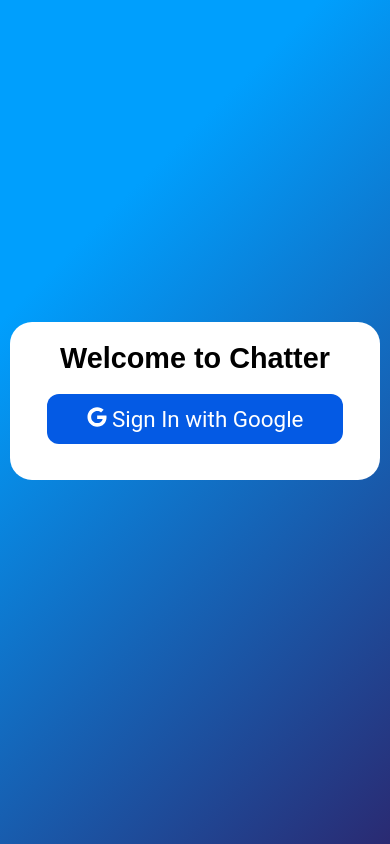
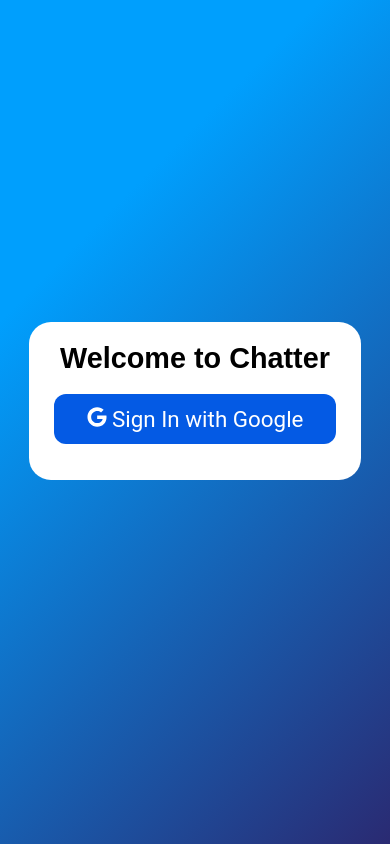
Before and after one commit to nikolamirilo/Chatter, a React (Create React App) app: page / in a window 390 px wide. Built offline with nearby package versions, Linux system fonts and the light colour scheme; no server answers.

Commit message:
small fixes

```diff
--- a/src/App.css
+++ b/src/App.css
@@ -158,20 +158,29 @@
 }
 @media (max-width: 1268px) {
   #login-card {
-    width: 70vw;
+    width: 50vw;
   }
 
   .login-button {
     width: 60%;
   }
 }
-@media (max-width: 768px) {
+@media (max-width: 968px) {
   #login-card {
-    width: 95vw;
+    width: 50vw;
+  }
+  .login-button {
+    width: 80%;
+  }
+}
+@media (max-width: 588px) {
+  #login-card {
+    width: 85vw;
   }
 
   .login-button {
-    width: 80%;
+    width: 85%;
+  }
 }
 #login-card {
   margin-bottom: 5vh;
@@ -185,4 +194,3 @@
     width: 90%;
   }
 }
-}
--- a/src/components/Chats.jsx
+++ b/src/components/Chats.jsx
@@ -11,8 +11,8 @@
   const { user } = useAuth();
   const [loading, setLoading] = useState(true);
 
-  const PROJECT_ID = process.env.REACT_APP_CHAT_ENGINE_PROJECT_ID;
-  const PRIVATE_KEY = process.env.REACT_APP_CHAT_ENGINE_PROJECT_ID;
+  const projectID = process.env.REACT_APP_CHAT_ENGINE_projectID;
+  const privateKey = process.env.REACT_APP_CHAT_ENGINE_projectID;
 
   const handleLogout = async () => {
     await auth.signOut();
@@ -33,7 +33,7 @@
     axios
       .get("https://api.chatengine.io/users/me", {
         headers: {
-          "project-id": PRIVATE_KEY,
+          "project-id": privateKey,
           "user-name": user.email,
           "user-secret": user.uid,
         },
@@ -53,14 +53,14 @@
           axios
             .post("https://api.chatengine.io/users", formdata, {
               headers: {
-                "private-key": PRIVATE_KEY,
+                "private-key": privateKey,
               },
             })
             .then(() => setLoading(false))
             .catch((error) => console.log(error));
         });
       });
-  }, [user, history]);
+  }, [user, history, privateKey]);
 
   if (!user || loading) {
     return (
@@ -88,7 +88,7 @@
 
         <ChatEngine
           height="calc(100vh - 66px)"
-          projectID={PROJECT_ID}
+          projectID={projectID}
           userName={user.email}
           userSecret={user.uid}
         />
```
Lines whose indentation alone changed are shown as unchanged.
